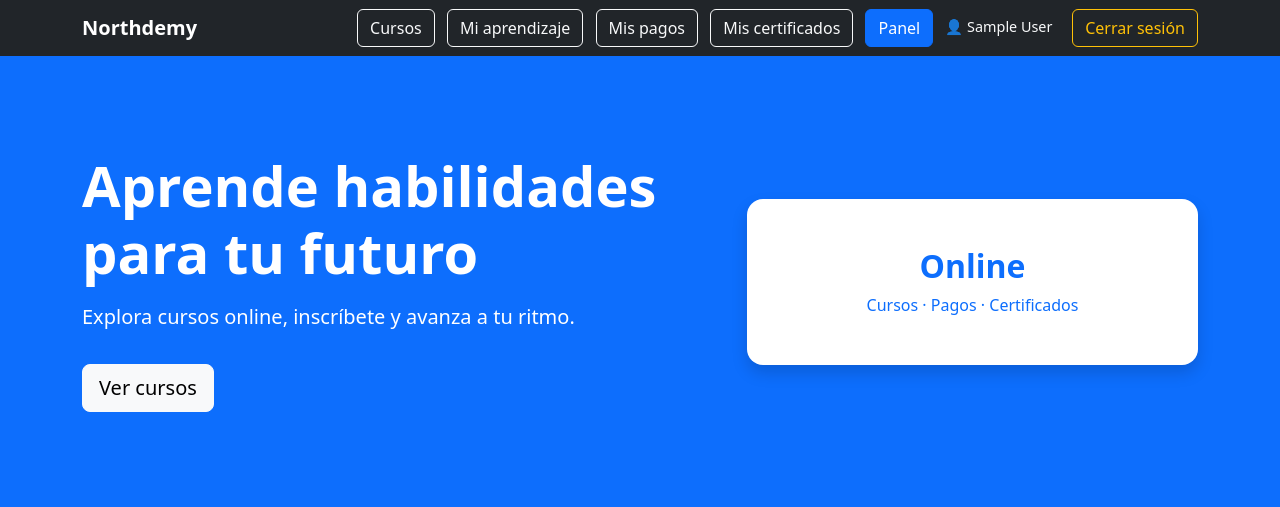
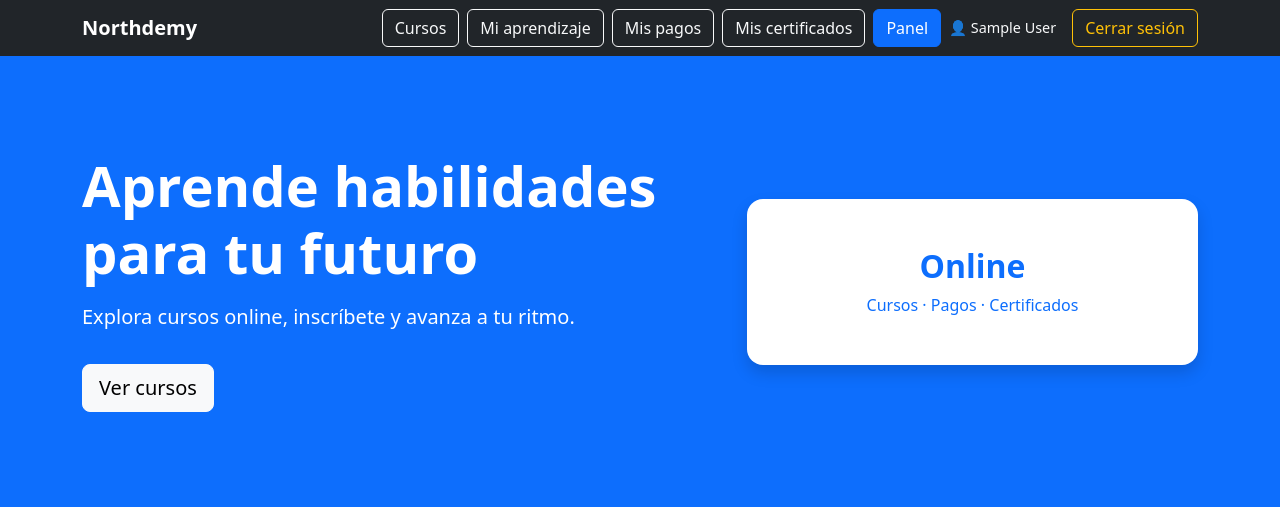
Before and after one commit to EricaBordon/plataforma-cursos-online, a Django app: page / in a window 1280 px wide. Shown: the top 507 px of the page. Run offline with Django 5.2, Linux system fonts and the light colour scheme; the visitor is signed in with stand-in values (Sample User, id 1); data that the repository does not hold is empty.

```diff
--- a/templates/base.html
+++ b/templates/base.html
@@ -14,7 +14,7 @@
     <div class="container">
         <a class="navbar-brand fw-bold" href="/">Northdemy</a>
 
-        <div class="ms-auto">
+        <div class="ms-auto d-flex align-items-center">
             <a class="btn btn-outline-light me-2" href="/">Cursos</a>
 
             {% if user.is_authenticated %}
@@ -34,9 +34,13 @@
                 {% endif %}
 
                 {% if user.role == "instructor" %}
-                    <a class="btn btn-outline-light me-2" href="{% url 'instructor-dashboard' %}"> Mis cursos </a>
+                    <a class="btn btn-outline-light me-2" href="{% url 'instructor-dashboard' %}">
+                        Mis cursos
+                    </a>
 
-                    <a class="btn btn-outline-light me-2" href="{% url 'course-create' %}">    Crear curso </a>
+                    <a class="btn btn-outline-light me-2" href="{% url 'course-create' %}">
+                        Crear curso
+                    </a>
                 {% endif %}
 
                 {% if user.role == "admin" or user.is_staff %}
@@ -78,8 +82,8 @@
     {% endfor %}
 
 </div>
+{% endif %}
 
-{% endif %}
 <main>
     {% block content %}{% endblock %}
 </main>
```
Lines whose indentation alone changed are shown as unchanged.
